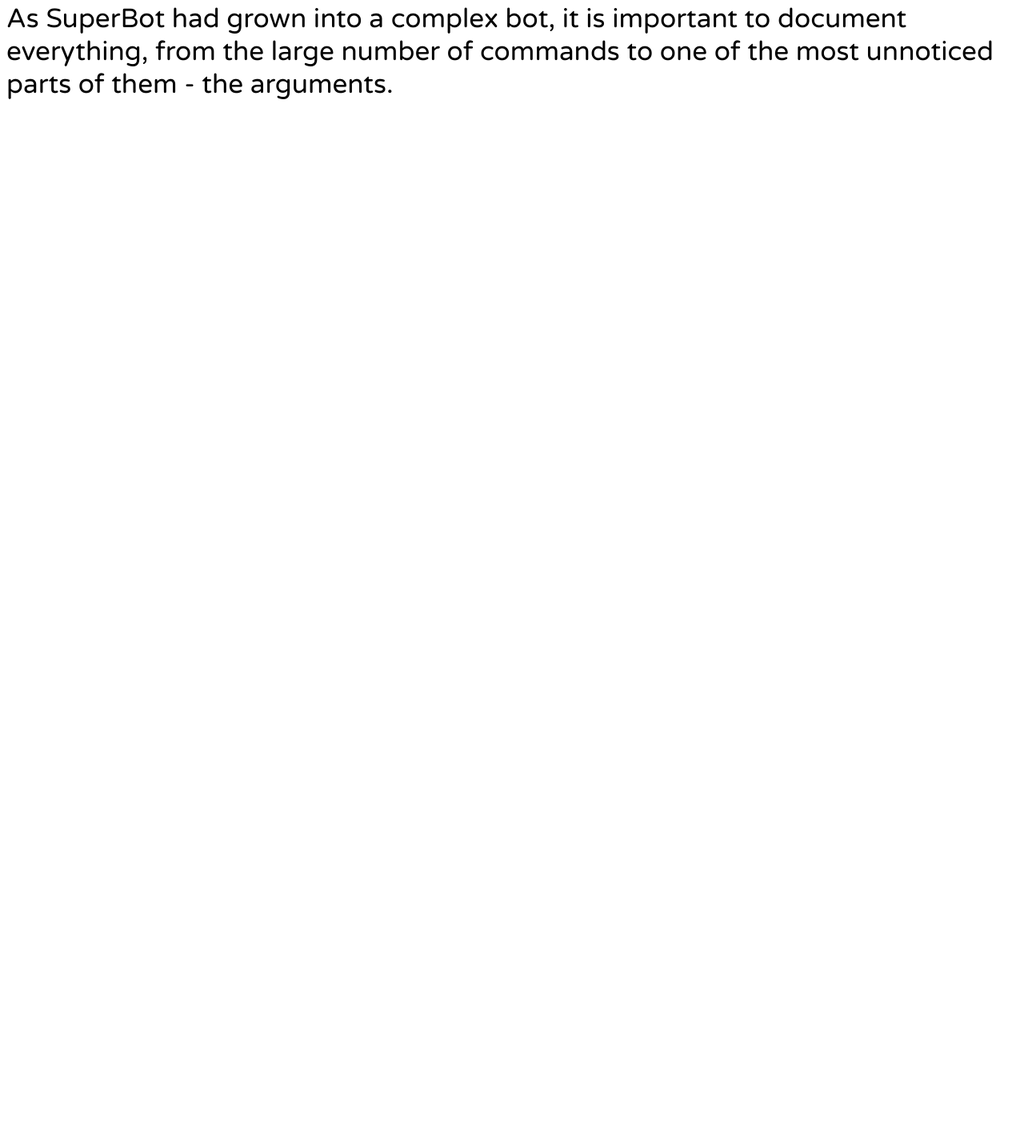
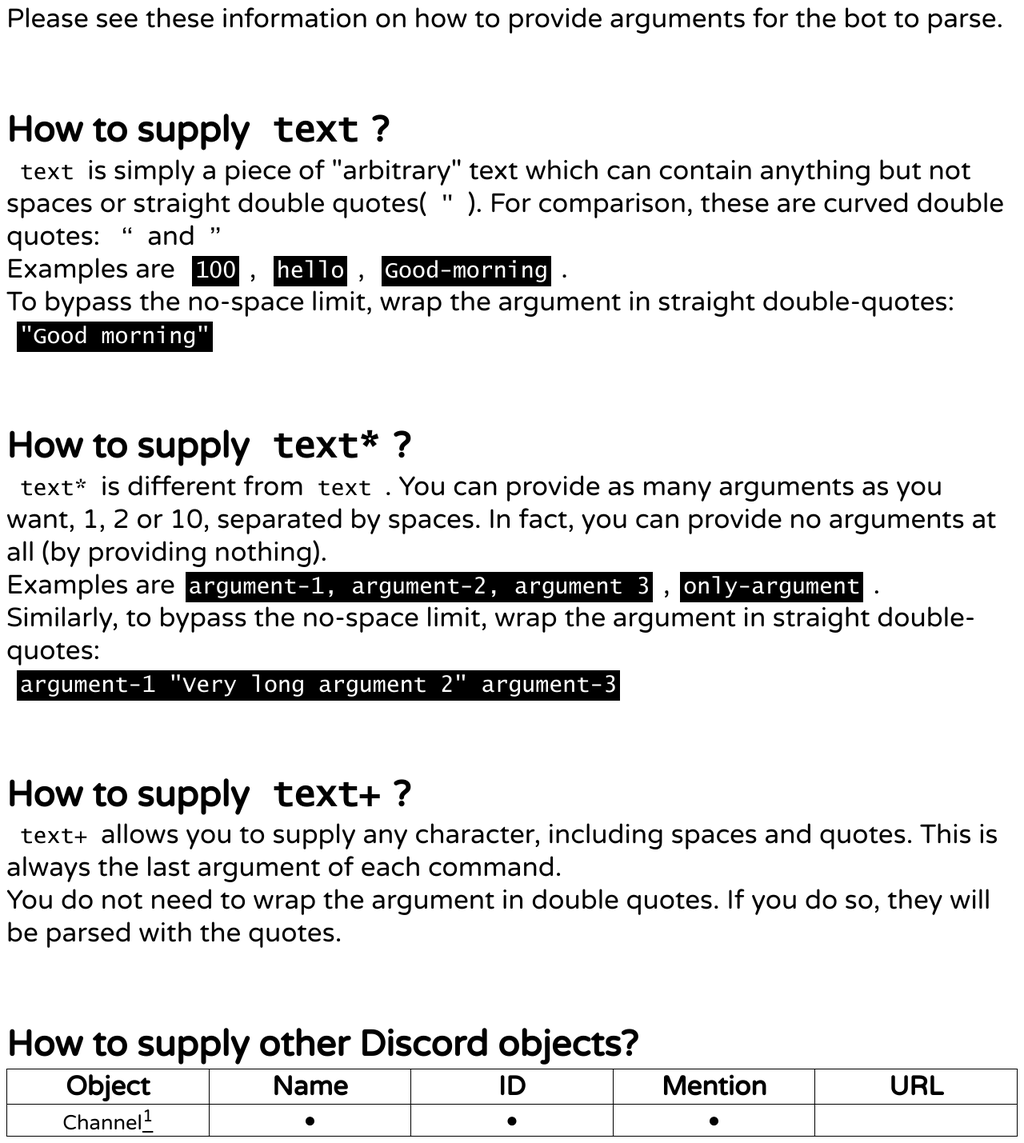
Before and after one commit to johann-lau/johann-lau.github.io, a plain HTML site: page Documentation/Arguments/index.html in a window 1280 px wide. Shown: the part 410-1839 px from the top of the page at 80% size. Before the commit the page ends 800 px from the top, so only its background shows below. Drawn offline with Linux system fonts and the light colour scheme.

Commit message:
A lot of new things in How to Supply Arguments

```diff
--- a/Documentation/Arguments/index.html
+++ b/Documentation/Arguments/index.html
@@ -20,8 +20,62 @@
   <script src="../script.js"></script>
   <h1>SuperBot Official Documentation: Supplying Arguments</h1>
 
-  <p>As SuperBot had grown into a complex bot, it is important to document everything, from the large number of commands
-    to one of the most unnoticed parts of them - the arguments.</p>
+  <p>Please see these information on how to provide arguments for the bot to parse.</p>
+
+  <h3>How to supply <span class="code">text</span>?</h3>
+  <p>
+    <span class="code">text</span>is simply a piece of "arbitrary" text which can contain anything but not spaces or
+    straight double quotes(<span class="code">"</span>). For comparison, these are curved double quotes:
+    <span class="code">“</span>and<span class="code">”</span>
+    <br>
+    Examples are <span class="inverted code">100</span>, <span class="inverted code">hello</span>,
+    <span class="inverted code">Good-morning</span>.
+    <br>
+    To bypass the no-space limit, wrap the argument in straight double-quotes:
+    <br>
+    <span class="inverted code">"Good morning"</span>
+  </p>
+
+  <h3>How to supply <span class="code">text*</span>?</h3>
+  <p>
+    <span class="code">text*</span>is different from<span class="code">text</span>. You can provide as many arguments
+    as you want, 1, 2 or 10, separated by spaces. In fact, you can provide no arguments at all (by providing nothing).
+    <br>
+    Examples are<span class="inverted code">argument-1, argument-2, argument 3</span>,<span
+      class="inverted code">only-argument</span>.
+    <br>
+    Similarly, to bypass the no-space limit, wrap the argument in straight double-quotes:
+    <br>
+    <span class="inverted code">argument-1 "Very long argument 2" argument-3</span>
+  </p>
+
+  <h3>How to supply <span class="code">text+</span>?</h3>
+  <p>
+    <span class="code">text+</span>allows you to supply any character, including spaces and quotes. This is always the
+    last argument of each command.
+    <br>
+    You do not need to wrap the argument in double quotes. If you do so, they will be parsed with the quotes.
+  </p>
+
+  <h3>How to supply other Discord objects?</h3>
+  <table style="width: 100%; table-layout: fixed;">
+    <tr>
+      <th>Object</th>
+      <th>Name</th>
+      <th>ID</th>
+      <th>Mention</th>
+      <th>URL</th>
+    </tr>
+
+    <tr>
+      <td>Channel<a href="#f1"><sup>1</sup></a></td>
+      <td>●</td>
+      <td>●</td>
+      <td>●</td>
+      <td></td>
+    </tr>
+
+  </table>
 </body>
 
 </html>
--- a/style.css
+++ b/style.css
@@ -37,6 +37,11 @@ h3 {
   font-size: 3.5vw;
   margin-top: 0.2vw;
   margin-bottom: 0.2vw;
+  padding-top: 7vw;
+}
+
+h3 .code {
+  font-size: 3.5vw;
 }
 
 p, th {
```
